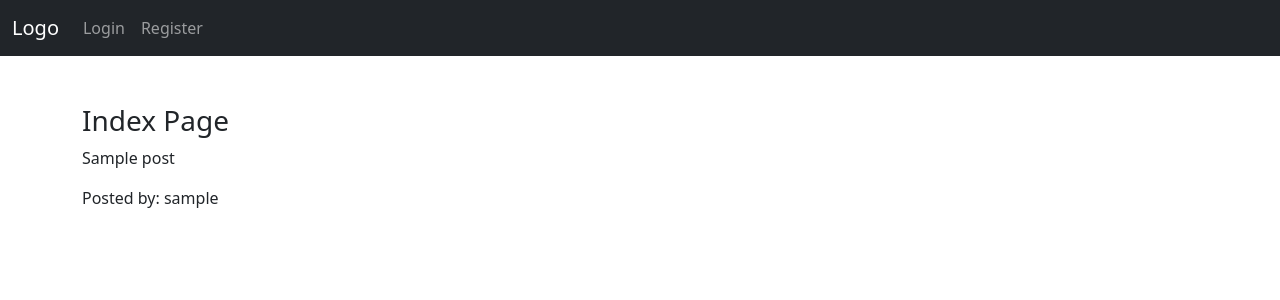
After one commit to ManuelDelarosa1204/DJango-Blog, a Django app: template django_blog/blog/templates/blog/index.html in a window 1280 px wide. The commit adds this page. Shown: the top 300 px of the page. Run offline with Django 4.2, Linux system fonts and the light colour scheme; the template is opened without the code that fills it: values that come from a table or form of the project are taken from there, others are empty; tables that the repository leaves empty hold one stand-in row (values such as "Sample post").

Commit message:
Updated a couple of views

```diff
--- /dev/null
+++ b/django_blog/blog/templates/blog/index.html
@@ -0,0 +1,19 @@
+{% extends 'base.html' %}
+
+{% block title %}
+    Index
+{% endblock title %}
+
+{% block content %}
+    <h3>Index Page</h3>
+    {% for post in posts %}
+        <div class="mb-5">
+            <p>
+                {{ post.title }}
+            </p>
+            <p>
+                Posted by: {{ post.author }}
+            </p>
+        </div>
+    {% endfor %}
+{% endblock content %}
--- a/django_blog/blog/urls.py
+++ b/django_blog/blog/urls.py
@@ -1,11 +1,14 @@
 from django.urls import path
 from . import views
 
-app_name = 'blog'
+app_name = "blog"
 
 urlpatterns = [
-    path('profile/<slug:slug>/create-post/',
-         views.CreatePost.as_view(), name='create_post'),
-    path('profile/<str:username>/<slug:slug>/',
-         views.ReadPost.as_view(), name='post'),
+    path("", views.Index.as_view(), name="index"),
+    path(
+        "profile/<slug:slug>/create-post/",
+        views.CreatePost.as_view(),
+        name="create_post",
+    ),
+    path("profile/<str:username>/<slug:slug>/", views.ReadPost.as_view(), name="post"),
 ]
--- a/django_blog/templates/navbar.html
+++ b/django_blog/templates/navbar.html
@@ -1,6 +1,6 @@
 <nav class="navbar navbar-expand-md navbar-dark bg-dark">
     <div class="container-fluid">
-        <a href="{% url 'user:index' %}" class="navbar-brand">
+        <a href="{% url 'blog:index' %}" class="navbar-brand">
             Logo
         </a>
         <button type="button" class="navbar-toggler" data-bs-toggle="collaps" data-bs-target="#navbar" aria-controls="navbar" aria-expand="false" aria-label="Toggle navigation">
--- a/django_blog/user/urls.py
+++ b/django_blog/user/urls.py
@@ -1,12 +1,11 @@
 from django.urls import path
 from . import views
 
-app_name = 'user'
+app_name = "user"
 
 urlpatterns = [
-    path('', views.Index.as_view(), name='index'),
-    path('register/', views.Register.as_view(), name='register'),
-    path('login/', views.Login.as_view(), name='login'),
-    path('profile/<slug:slug>/', views.Profile.as_view(), name='profile'),
-    path('logout/', views.Logout.as_view(), name='logout'),
+    path("register/", views.Register.as_view(), name="register"),
+    path("login/", views.Login.as_view(), name="login"),
+    path("profile/<slug:slug>/", views.Profile.as_view(), name="profile"),
+    path("logout/", views.Logout.as_view(), name="logout"),
 ]
```
Also changed, not shown: django_blog/blog/models.py (+17 -15 lines), django_blog/blog/views.py (+26 -3 lines), django_blog/django_blog/settings.py (+42 -44 lines), django_blog/user/templates/user/profile.html (+5 -4 lines), django_blog/user/views.py (+10 -13 lines), django_blog/blog/migrations/0005_alter_post_managers.py (added), django_blog/blog/migrations/0006_alter_post_managers.py (added).
